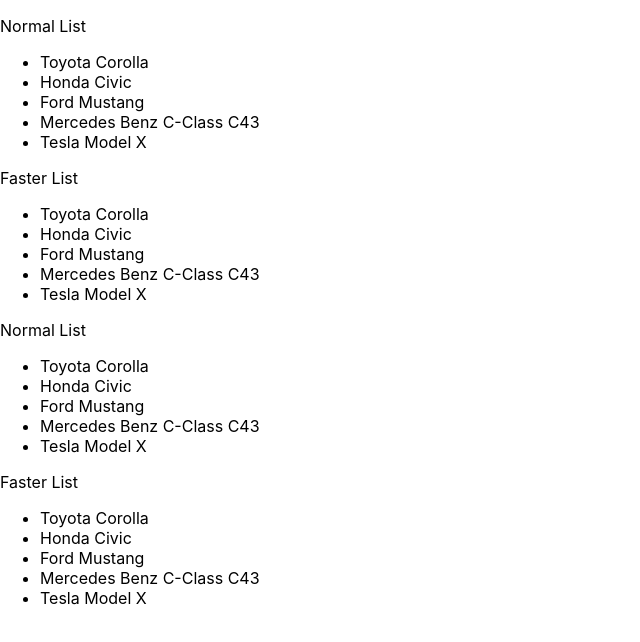
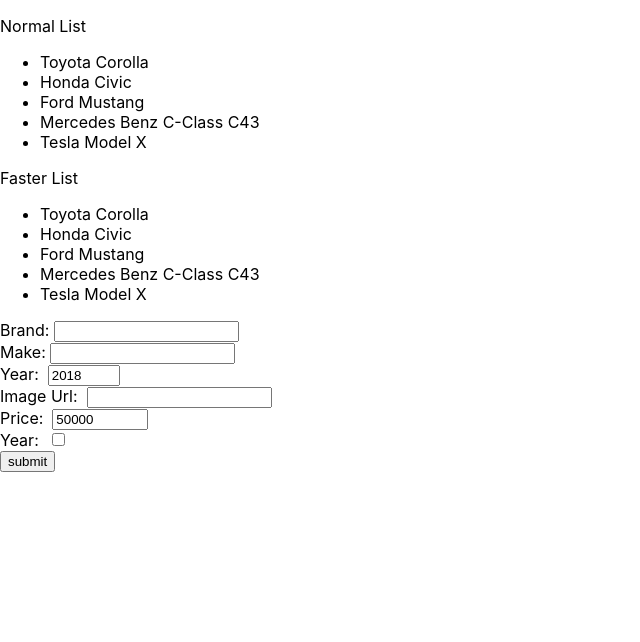
Before and after one commit to MikeBendorf11/ReactPros, a React (Create React App) app: page / in a window 1280 px wide. Shown: the top 642 px of the page, without its empty margins (0-640 px from the left). Built offline with nearby package versions, Linux system fonts and the light colour scheme.

Commit message:
Using another class to render to index

```diff
--- /dev/null
+++ b/src/form.js
@@ -0,0 +1,99 @@
+import React from 'react';
+import ReactDOM from 'react-dom';
+import car from './cars';
+
+class Form extends React.Component {
+  constructor(props) {
+    super(props);
+    this.state = {
+      brand: "",
+      make: "",
+      year: 2018,
+      imageUrl: "",
+      price: 50000,
+      new: false
+    }
+    this.handleChange = this.handleChange.bind(this);
+    this.handleSubmit = this.handleSubmit.bind(this);
+  }
+  handleChange(event) {
+    let target = event.target;
+    var value = target.type === 'checkbox' ? target.checked : target.value;
+    this.setState({
+      [target.name]: value
+    })
+  }
+  handleSubmit(event){
+    event.preventDefault();
+    var newCar = this.state;
+    car.push(newCar)
+    console.log(car);
+    ReactDOM.render(<CarsObjs />, document.getElementById('root'));
+  }
+  render() {
+    console.log(this.state);
+    return (
+      <form onSubmit={this.handleSubmit}>
+        Brand:&nbsp;
+        <input
+          type="text"
+          name="brand"
+          value={this.state.brand}
+          onChange={this.handleChange} /><br></br>
+        Make:&nbsp;
+        <input
+          type="text"
+          name="make"
+          value={this.state.make}
+          onChange={this.handleChange} /><br></br>
+        Year: &nbsp;
+        <input
+          type="number"
+          min="2000"
+          max="2018"
+          name="year"
+          value={this.state.year}
+          onChange={this.handleChange} /><br></br>
+        Image Url: &nbsp;
+        <input
+          type="url"
+          name="imageUrl"
+          value={this.state.imageUrl}
+          onChange={this.handleChange} /><br></br>
+         Price: &nbsp;
+        <input
+          type="number"
+          min="0"
+          max="1000000"
+          name="price"
+          value={this.state.price}
+          onChange={this.handleChange} /><br></br>
+         Year: &nbsp;
+        <input
+          type="checkbox"
+          name="new"
+          value={this.state.new}
+          onChange={this.handleChange} /><br></br>
+        <input type="submit" value="submit"/>
+      </form>
+
+    )
+  }
+}
+
+class CarsObjs extends React.Component{
+  constructor(props){
+    super(props);
+  }
+  render(){
+    this.theList = (
+      car.map(x=>
+        <li key={x.brand}>{x.brand} {x.make}</li>
+      )
+    )
+    return this.theList
+  }
+}
+
+
+export default Form;
```
Also changed, not shown: src/index.js (+7 -1 lines).
